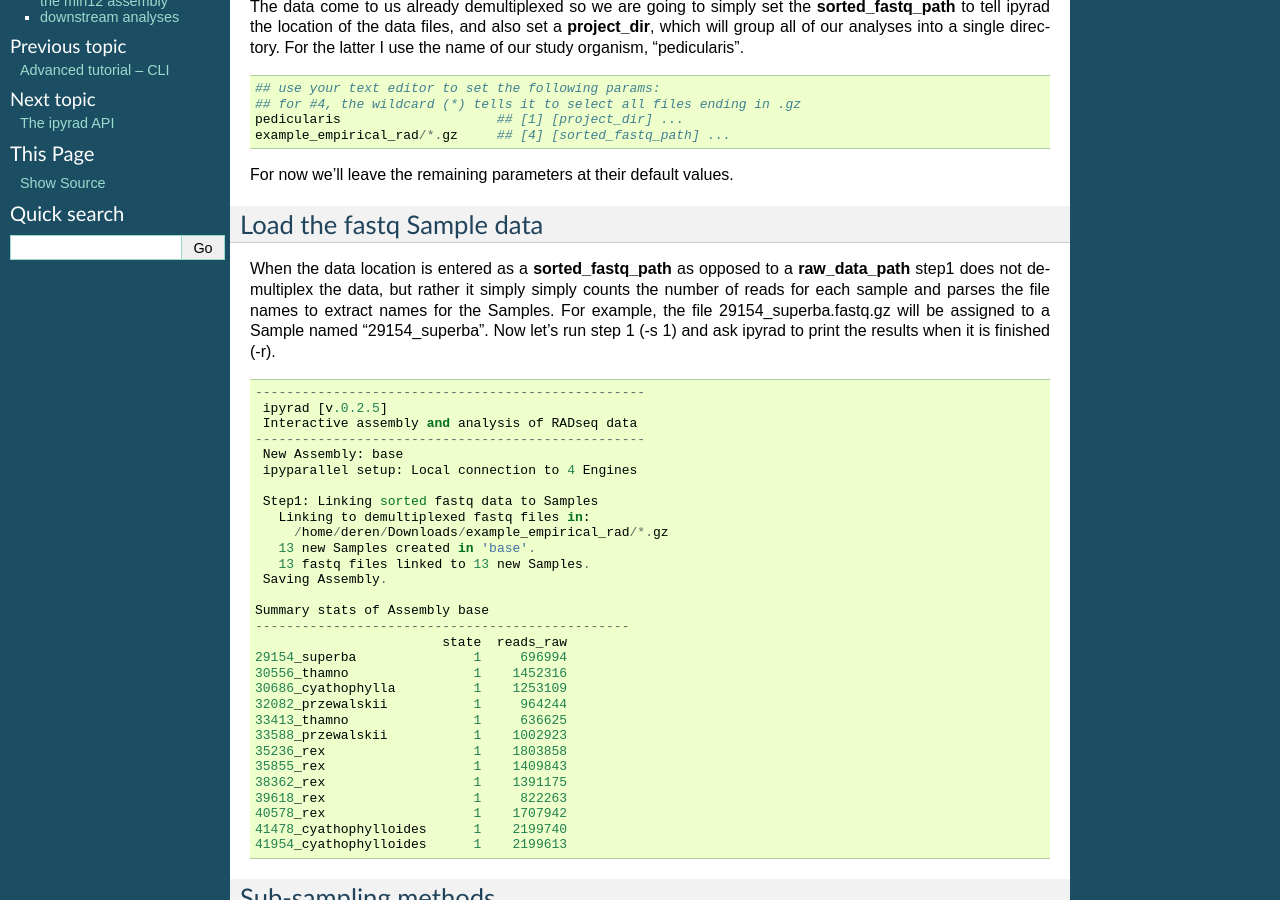
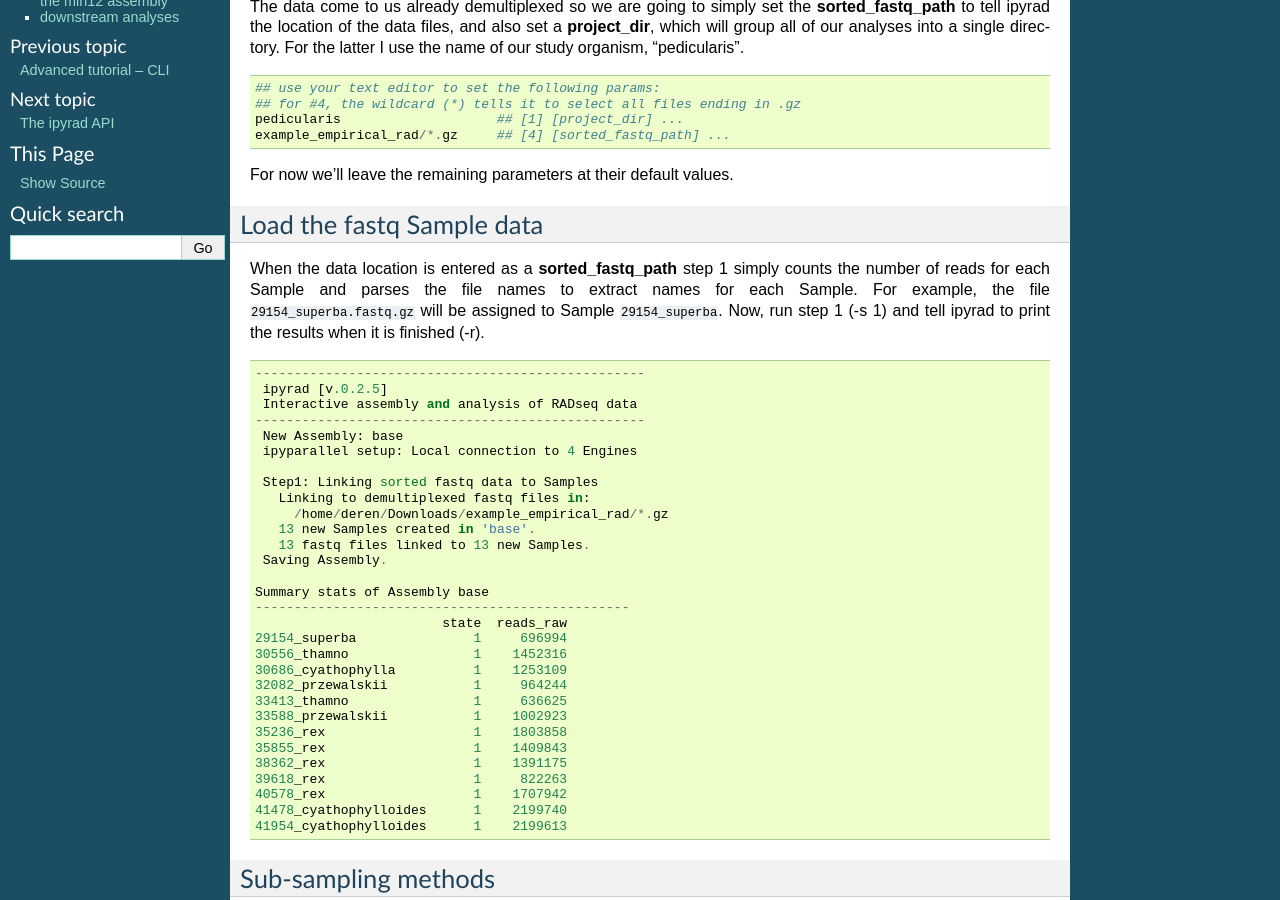
Before and after one commit to dereneaton/ipyrad, a Sphinx documentation site: the page built from docs/pedicularis_cli.rst, in a window 1280 px wide and 900 px high, scrolled down 593 px. Built offline with Sphinx 7.4.7, drawn with Linux system fonts in a browser that asks for light colours; pages that are not in the unit, such as notebooks, are missing from menus; the version number is read from the project's files by our own code.

Commit message:
updating pedic tut

```diff
--- a/docs/pedicularis_cli.rst
+++ b/docs/pedicularis_cli.rst
@@ -65,12 +65,11 @@ For now we'll leave the remaining parameters at their default values.
 
 Load the fastq Sample data
 ~~~~~~~~~~~~~~~~~~~~~~~~~~
-When the data location is entered as a **sorted_fastq_path** as opposed to a
-**raw_data_path** step1 does not demultiplex the data, but rather it simply
-simply counts the number of reads for each sample and parses the file names to
-extract names for the Samples. For example, the file 29154_superba.fastq.gz will
-be assigned to a Sample named "29154_superba". Now let's run step 1 (-s 1) and
-ask ipyrad to print the results when it is finished (-r).
+When the data location is entered as a **sorted_fastq_path** step 1
+simply counts the number of reads for each Sample and parses the file names to
+extract names for each Sample. For example, the file ``29154_superba.fastq.gz``
+will be assigned to Sample ``29154_superba``. Now, run step 1 (-s 1) and
+tell ipyrad to print the results when it is finished (-r).
 
 .. code:: bash
     >>> ipyrad -p params-base.txt -s 1 -r
```
